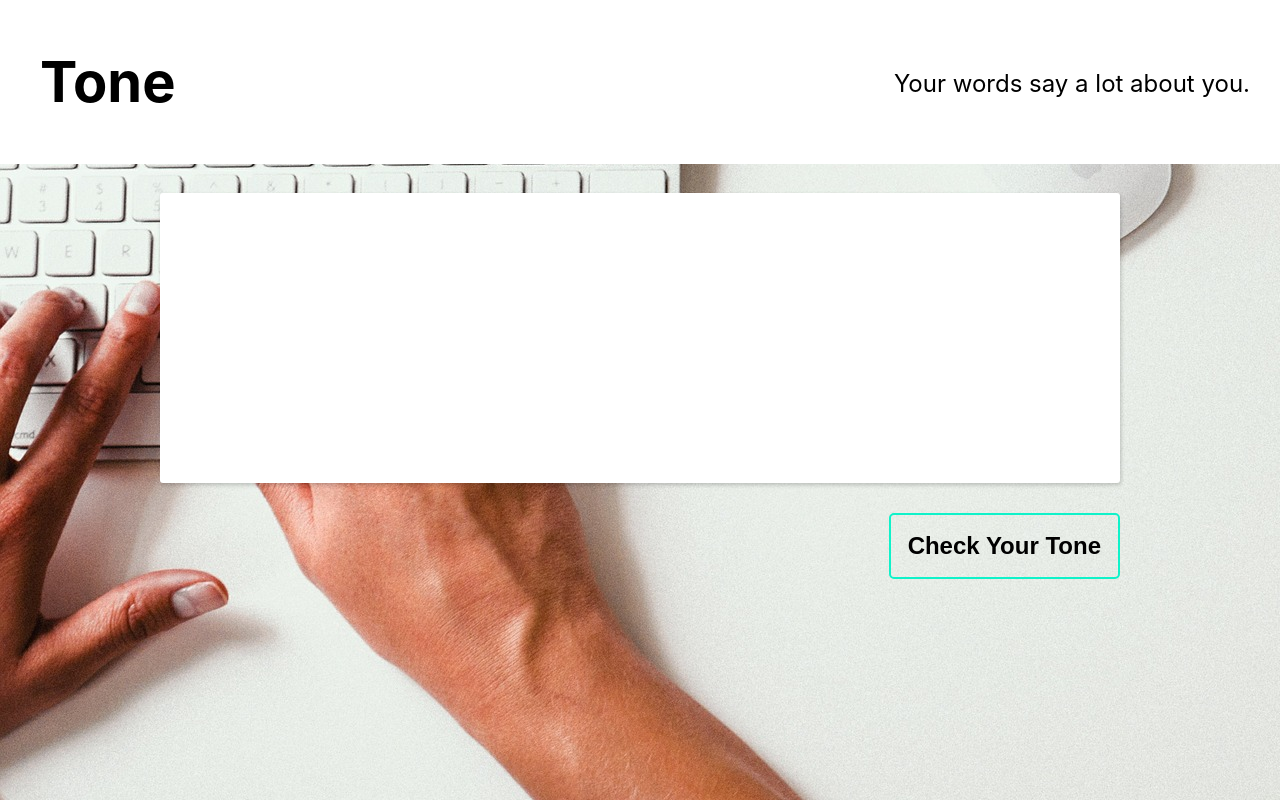
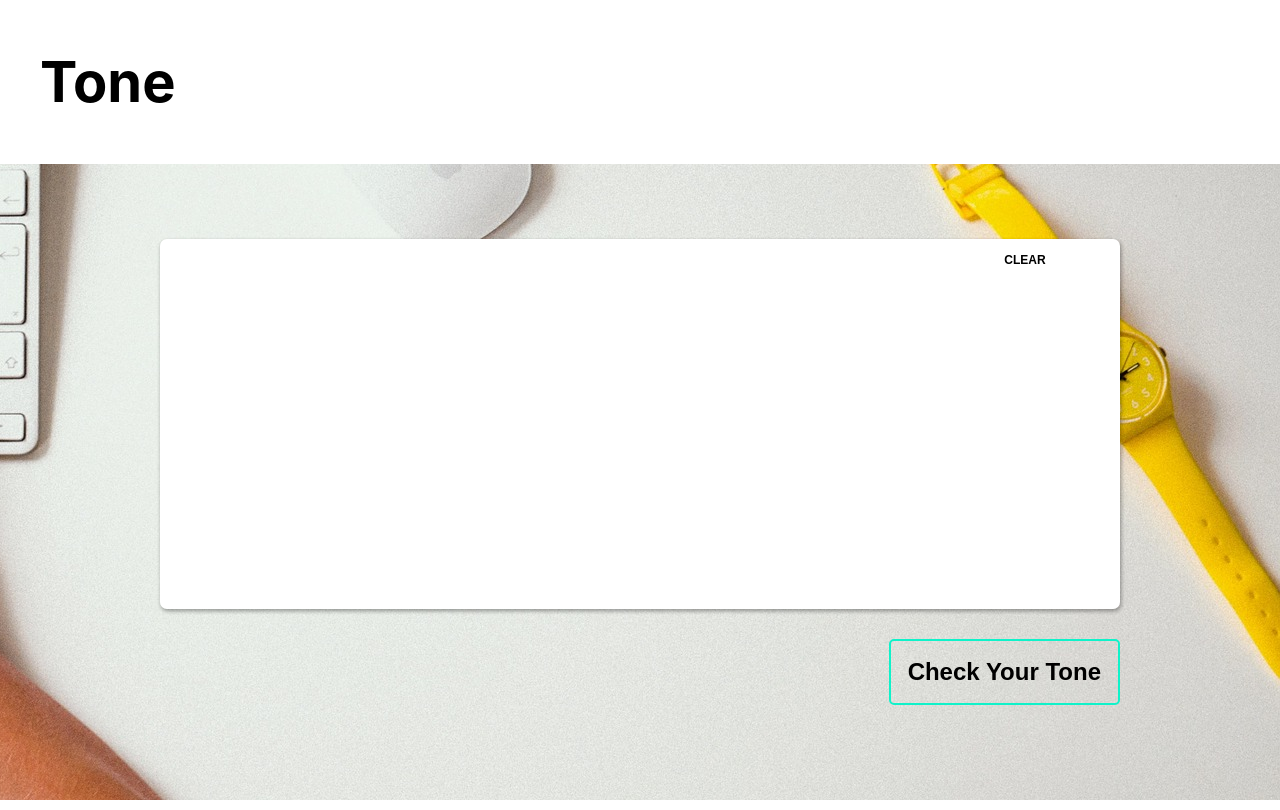
Before and after one commit to leahhullinger/tone, a React (Create React App) app in the folder client/: page / in a window 1280 px wide. Built offline with nearby package versions, Linux system fonts and the light colour scheme.

Commit message:
userInput styled

```diff
--- a/client/src/App.css
+++ b/client/src/App.css
@@ -1,16 +1,13 @@
 .App {
   height: 100vh;
-  overflow-y: auto;
   background-image: url("keyboard-498396_1920.jpg");
   background-repeat: no-repeat;
-  background-position: left bottom fixed;
+  background-position: top right;
 }
 
 .content {
   display: flex;
   flex-direction: column;
-  height: 65%;
-  justify-content: flex-end;
   align-items: center;
 }
 
--- a/client/src/App.js
+++ b/client/src/App.js
@@ -56,9 +56,9 @@ class App extends Component {
         )}
         <Header />
         <div className="content">
-          <div className="wrapper">
+          {/* <div className="wrapper">
             <h2 className="description">Your words say a lot about you.</h2>
-          </div>
+          </div> */}
           <div className="inputWrapper">
             <TextArea
               onChange={e => this.setState({ userInput: e.target.value })}
--- a/client/src/component/Modal/Modal.js
+++ b/client/src/component/Modal/Modal.js
@@ -1,6 +1,6 @@
 import React from "react";
 import { FontAwesomeIcon } from "@fortawesome/react-fontawesome";
-import { faTimes, faBorderNone } from "@fortawesome/free-solid-svg-icons";
+import { faTimes } from "@fortawesome/free-solid-svg-icons";
 import styles from "./Modal.module.css";
 
 export const Modal = ({ title, subtitle, content, footer, onClose }) => {
--- a/client/src/component/TextArea/TextArea.js
+++ b/client/src/component/TextArea/TextArea.js
@@ -1,6 +1,16 @@
 import React from "react";
 import styles from "./TextArea.module.css";
+import { FontAwesomeIcon } from "@fortawesome/react-fontawesome";
+import { faTimes } from "@fortawesome/free-solid-svg-icons";
 
-export const TextArea = ({ onChange }) => (
-  <textarea rows={10} onChange={onChange} className={styles.textarea} />
-);
+export const TextArea = ({ onChange }) => {
+  return (
+    <div className={styles.inputWrapper}>
+      <button className={styles.btn}>
+        {/* <FontAwesomeIcon icon={faTimes} size="lg" /> */}
+        <span>clear</span>
+      </button>
+      <textarea rows={10} onChange={onChange} className={styles.textarea} />
+    </div>
+  );
+};
--- a/client/src/component/TextArea/TextArea.module.css
+++ b/client/src/component/TextArea/TextArea.module.css
@@ -1,3 +1,36 @@
+.inputWrapper {
+  display: flex;
+  flex-direction: column;
+  box-shadow: 1px 2px 4px rgba(0, 0, 0, 0.2);
+  border-radius: 7px;
+  padding: 0;
+}
+
+.btn {
+  position: absolute;
+  top: 25px;
+  border: none;
+  height: 40px;
+  background-color: transparent;
+  align-self: flex-end;
+  width: 100px;
+  z-index: 100;
+  margin-right: 50px;
+  text-transform: uppercase;
+  outline-color: none;
+  /* background-color: rgba(15, 242, 201, 0.3); */
+}
+
+.btn span {
+  margin-left: 10px;
+  font-size: 12px;
+  font-weight: 700;
+}
+
+.btn:hover {
+  background-color: rgba(15, 242, 201, 1);
+}
+
 .textarea {
   flex: 1;
   position: relative;
@@ -5,11 +38,13 @@
   border-radius: 3px;
   flex-wrap: wrap;
   overflow-y: scroll;
-  font-size: 24px;
-  padding: 20px 25px;
-  position: relative;
+  font-size: 18px;
+  line-height: 1.5em;
+  padding: 50px 25px;
   box-shadow: 1px 2px 4px rgba(0, 0, 0, 0.2);
-  padding: 10px;
   background-color: white;
   border: none;
+  border-radius: 7px;
+  outline-color: #f2ae30;
+  /* margin: 0; */
 }
```
